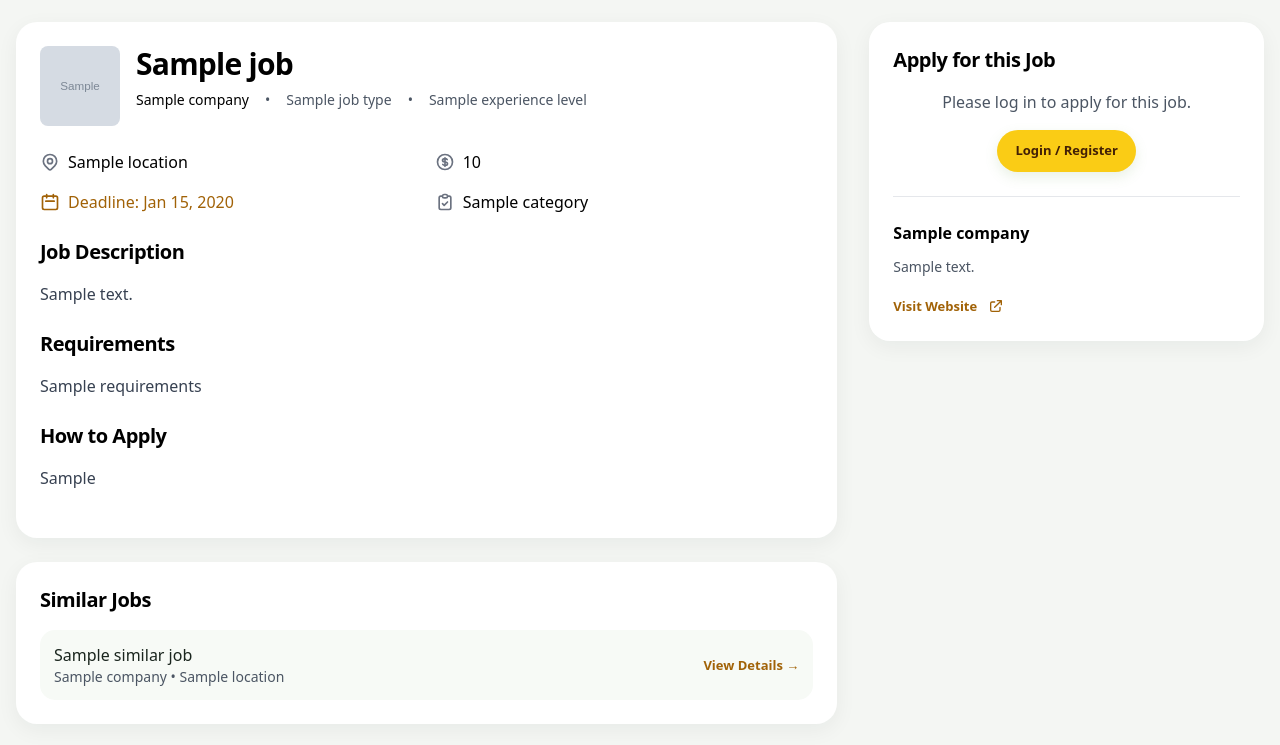
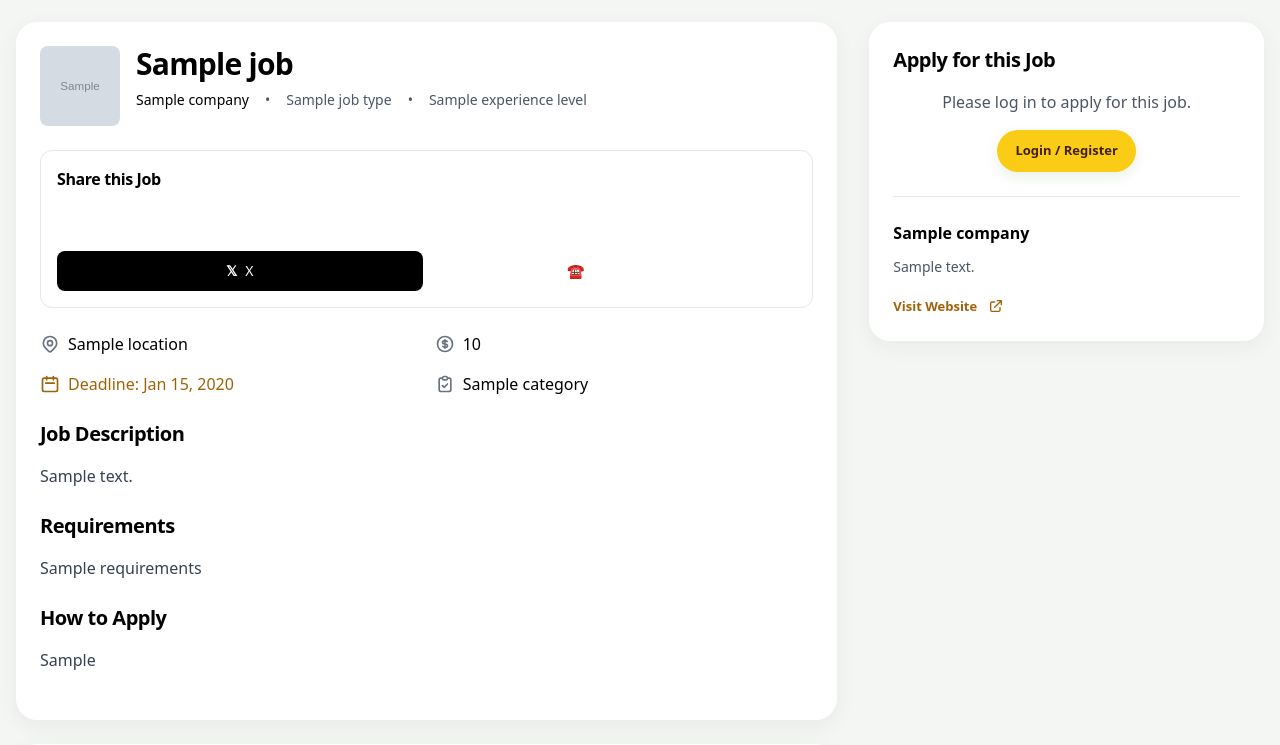
Before and after one commit to casndrih/BiraConsultant, a Laravel app: template resources/views/jobs/detail.blade.php in a window 1280 px wide. Shown: the part 319-1064 px from the top of the page. Run offline with Laravel 12, Linux system fonts and the light colour scheme; the template is opened without the code that fills it: most values are stand-ins (such as "Sample title", 1, 10 or a date in 2020); grey boxes marked "Sample" are stand-in pictures; data that the repository does not hold is empty; some web fonts are replaced.

Commit message:
Add LinkedIn Facebook X and WhatsApp job sharing buttons

```diff
--- a/resources/views/jobs/detail.blade.php
+++ b/resources/views/jobs/detail.blade.php
@@ -79,6 +79,22 @@
                         </div>
                     </div>
 
+                    @php
+                        $shareUrl = urlencode(route('job.detail', $job->slug));
+                        $shareTitle = urlencode($job->title . ' - ' . ($job->company->name ?? 'BiraConsultant'));
+                        $shareText = urlencode('Check out this job opportunity: ' . $job->title . ' - ' . route('job.detail', $job->slug));
+                    @endphp
+
+                    <!-- Share Job -->
+                    <div class="mb-6 rounded-xl border border-gray-200 dark:border-gray-700 p-4">
+                        <h3 class="text-base font-semibold text-black dark:text-white mb-3">Share this Job</h3>
+                        <div class="grid grid-cols-2 sm:grid-cols-4 gap-2">
+                            <a href="https://www.linkedin.com/sharing/share-offsite/?url={{ $shareUrl }}" target="_blank" rel="noopener noreferrer" aria-label="Share job on LinkedIn" class="flex items-center justify-center gap-2 rounded-lg bg-[#0A66C2] px-3 py-2.5 text-sm font-medium text-white hover:opacity-90 transition"><span aria-hidden="true" class="font-bold">in</span> LinkedIn</a>
+                            <a href="https://www.facebook.com/sharer/sharer.php?u={{ $shareUrl }}" target="_blank" rel="noopener noreferrer" aria-label="Share job on Facebook" class="flex items-center justify-center gap-2 rounded-lg bg-[#1877F2] px-3 py-2.5 text-sm font-medium text-white hover:opacity-90 transition"><span aria-hidden="true" class="font-bold">f</span> Facebook</a>
+                            <a href="https://twitter.com/intent/tweet?url={{ $shareUrl }}&text={{ $shareTitle }}" target="_blank" rel="noopener noreferrer" aria-label="Share job on X" class="flex items-center justify-center gap-2 rounded-lg bg-black px-3 py-2.5 text-sm font-medium text-white hover:opacity-90 transition"><span aria-hidden="true" class="font-bold">𝕏</span> X</a>
+                            <a href="https://wa.me/?text={{ $shareText }}" target="_blank" rel="noopener noreferrer" aria-label="Share job on WhatsApp" class="flex items-center justify-center gap-2 rounded-lg bg-[#25D366] px-3 py-2.5 text-sm font-medium text-white hover:opacity-90 transition"><span aria-hidden="true" class="font-bold">☎</span> WhatsApp</a>
+                        </div>
+                    </div>
                     <!-- Job Details -->
                     <div class="grid grid-cols-1 md:grid-cols-2 gap-4 mb-6">
                         <div class="flex items-center gap-2">
```
